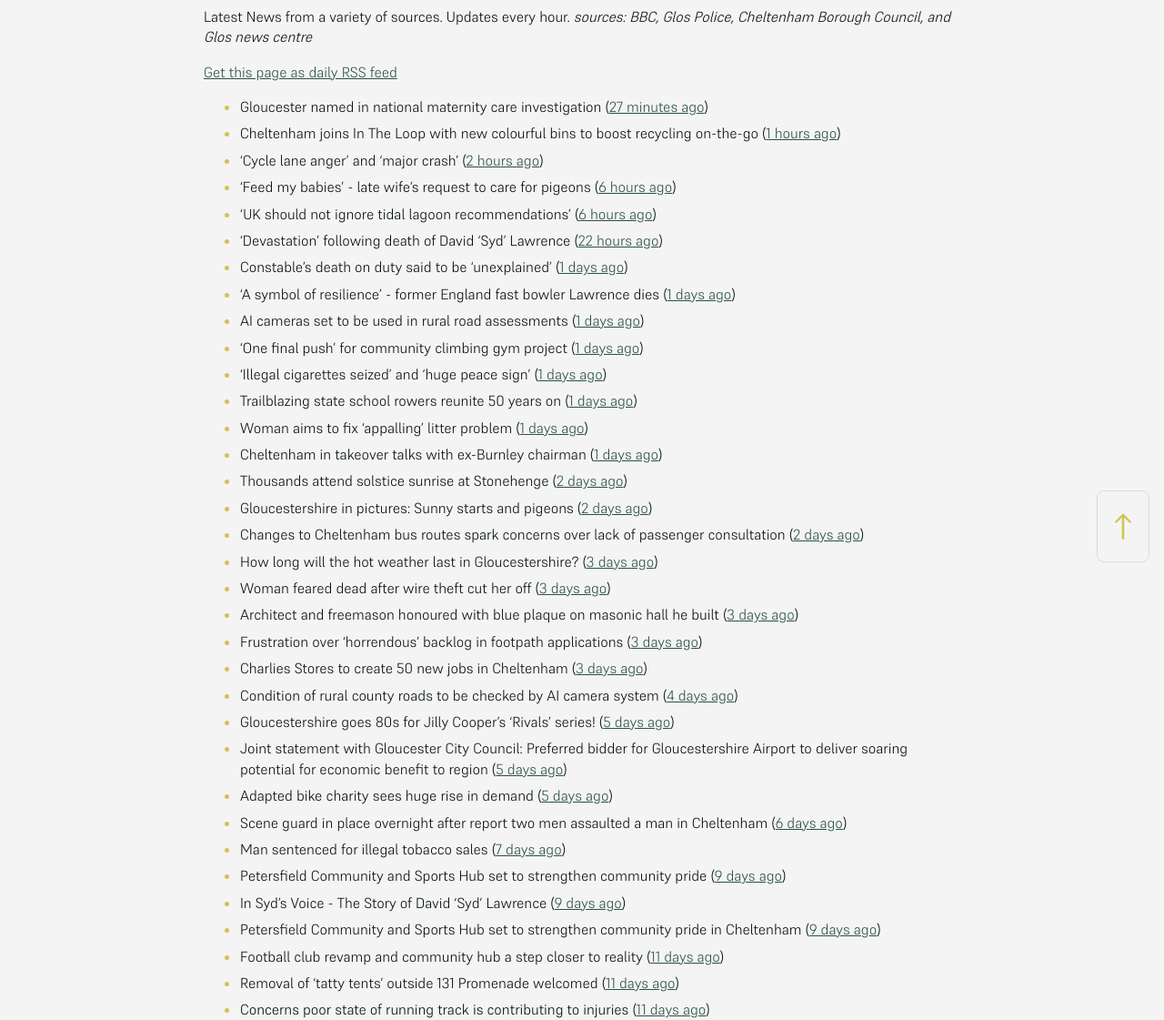
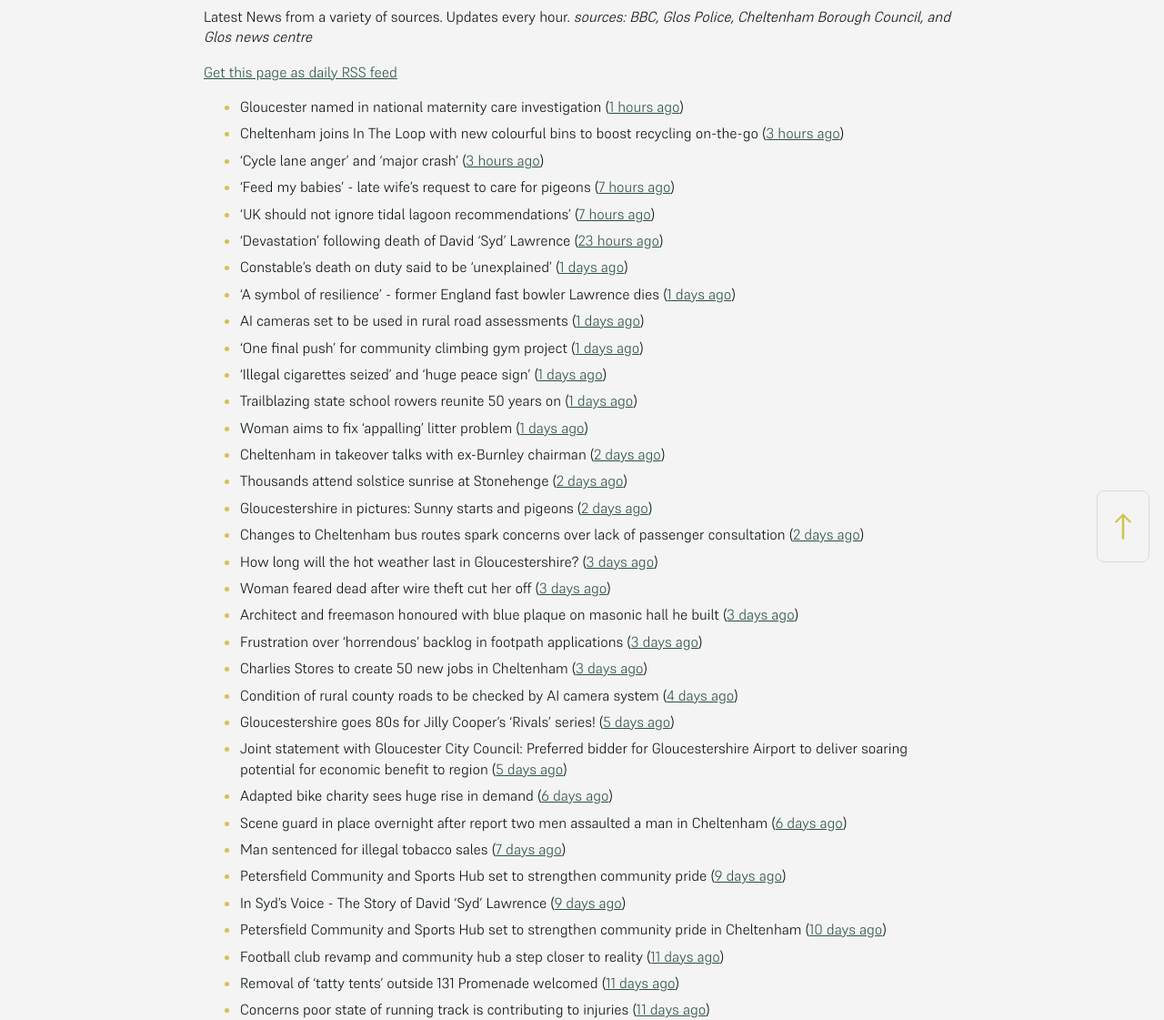
Before and after one commit to mat-0/cheltenham-open-data, a Jekyll site: the page built from _pages/news.md, in a window 1280 px wide. Shown: the part 266-1387 px from the top of the page at 91% size. Built offline with Jekyll 4.4.1, drawn with Linux system fonts in a browser that asks for light colours.

Commit message:
Updated 2025-06-23 13:09:21

```diff
--- a/_pages/news.md
+++ b/_pages/news.md
@@ -12,12 +12,12 @@ _sources: BBC, Glos Police, Cheltenham Borough Council, and Glos news centre_
 [Get this page as daily RSS feed](/daily.rss)
 
 <!-- news_marker starts -->
-- Gloucester named in national maternity care investigation ([27 minutes ago](https://www.bbc.com/news/articles/c994x95yygyo))
-- Cheltenham joins In The Loop with new colourful bins to boost recycling on-the-go ([1 hours ago](https://www.cheltenham.gov.uk/news/article/3022/cheltenham_joins_in_the_loop_with_new_colourful_bins_to_boost_recycling_on-the-go))
-- 'Cycle lane anger' and 'major crash' ([2 hours ago](https://www.bbc.com/news/articles/cy0w90d8dn6o))
-- 'Feed my babies' - late wife's request to care for pigeons ([6 hours ago](https://www.bbc.com/news/videos/cn5kz4470rqo))
-- 'UK should not ignore tidal lagoon recommendations' ([6 hours ago](https://www.bbc.com/news/articles/cvgd5ey411mo))
-- 'Devastation' following death of David 'Syd' Lawrence ([22 hours ago](https://www.bbc.com/news/articles/cvg9r0j5g08o))
+- Gloucester named in national maternity care investigation ([1 hours ago](https://www.bbc.com/news/articles/c994x95yygyo))
+- Cheltenham joins In The Loop with new colourful bins to boost recycling on-the-go ([3 hours ago](https://www.cheltenham.gov.uk/news/article/3022/cheltenham_joins_in_the_loop_with_new_colourful_bins_to_boost_recycling_on-the-go))
+- 'Cycle lane anger' and 'major crash' ([3 hours ago](https://www.bbc.com/news/articles/cy0w90d8dn6o))
+- 'Feed my babies' - late wife's request to care for pigeons ([7 hours ago](https://www.bbc.com/news/videos/cn5kz4470rqo))
+- 'UK should not ignore tidal lagoon recommendations' ([7 hours ago](https://www.bbc.com/news/articles/cvgd5ey411mo))
+- 'Devastation' following death of David 'Syd' Lawrence ([23 hours ago](https://www.bbc.com/news/articles/cvg9r0j5g08o))
 - Constable's death on duty said to be 'unexplained' ([1 days ago](https://www.bbc.com/news/articles/c39z0d12k88o))
 - 'A symbol of resilience' - former England fast bowler Lawrence dies ([1 days ago](https://www.bbc.com/sport/cricket/articles/c07d973k0zzo))
 - AI cameras set to be used in rural road assessments ([1 days ago](https://www.bbc.com/news/articles/c62g921l14jo))
@@ -25,7 +25,7 @@ _sources: BBC, Glos Police, Cheltenham Borough Council, and Glos news centre_
 - 'Illegal cigarettes seized' and 'huge peace sign' ([1 days ago](https://www.bbc.com/news/articles/cy9x4grl3zno))
 - Trailblazing state school rowers reunite 50 years on ([1 days ago](https://www.bbc.com/news/articles/ce9xgerg0n5o))
 - Woman aims to fix 'appalling' litter problem ([1 days ago](https://www.bbc.com/news/articles/cqjq05rv191o))
-- Cheltenham in takeover talks with ex-Burnley chairman ([1 days ago](https://www.bbc.com/sport/football/articles/ckg3v5135meo))
+- Cheltenham in takeover talks with ex-Burnley chairman ([2 days ago](https://www.bbc.com/sport/football/articles/ckg3v5135meo))
 - Thousands attend solstice sunrise at Stonehenge ([2 days ago](https://www.bbc.com/news/articles/cg75gp1y233o))
 - Gloucestershire in pictures: Sunny starts and pigeons ([2 days ago](https://www.bbc.com/news/articles/cwye9g90870o))
 - Changes to Cheltenham bus routes spark concerns over lack of passenger consultation ([2 days ago](https://gloucesternewscentre.co.uk/changes-to-cheltenham-bus-routes-spark-concerns-over-lack-of-passenger-consultation/))
@@ -37,12 +37,12 @@ _sources: BBC, Glos Police, Cheltenham Borough Council, and Glos news centre_
 - Condition of rural county roads to be checked by AI camera system ([4 days ago](https://gloucesternewscentre.co.uk/condition-of-rural-county-roads-to-be-checked-by-ai-camera-system/))
 - Gloucestershire goes 80s for Jilly Cooper’s ‘Rivals’ series! ([5 days ago](https://www.bbc.co.uk/sounds/play/p0ljxnh1))
 - Joint statement with Gloucester City Council: Preferred bidder for Gloucestershire Airport to deliver soaring potential for economic benefit to region ([5 days ago](https://www.cheltenham.gov.uk/news/article/3021/joint_statement_with_gloucester_city_council_preferred_bidder_for_gloucestershire_airport_to_deliver_soaring_potential_for_economic_benefit_to_region))
-- Adapted bike charity sees huge rise in demand ([5 days ago](https://www.bbc.co.uk/sounds/play/p0ljrsvr))
+- Adapted bike charity sees huge rise in demand ([6 days ago](https://www.bbc.co.uk/sounds/play/p0ljrsvr))
 - Scene guard in place overnight after report two men assaulted a man in Cheltenham ([6 days ago](https://gloucesternewscentre.co.uk/scene-guard-in-place-overnight-after-report-two-men-assaulted-a-man-in-cheltenham/))
 - Man sentenced for illegal tobacco sales ([7 days ago](https://gloucesternewscentre.co.uk/man-sentenced-for-illegal-tobacco-sales/))
 - Petersfield Community and Sports Hub set to strengthen community pride ([9 days ago](https://gloucesternewscentre.co.uk/petersfield-community-and-sports-hub-set-to-strengthen-community-pride/))
 - In Syd's Voice - The Story of David 'Syd' Lawrence ([9 days ago](https://www.bbc.co.uk/sounds/play/p0lj4vvq))
-- Petersfield Community and Sports Hub set to strengthen community pride in Cheltenham ([9 days ago](https://www.cheltenham.gov.uk/news/article/3020/petersfield_community_and_sports_hub_set_to_strengthen_community_pride_in_cheltenham))
+- Petersfield Community and Sports Hub set to strengthen community pride in Cheltenham ([10 days ago](https://www.cheltenham.gov.uk/news/article/3020/petersfield_community_and_sports_hub_set_to_strengthen_community_pride_in_cheltenham))
 - Football club revamp and community hub a step closer to reality ([11 days ago](https://gloucesternewscentre.co.uk/football-club-revamp-and-community-hub-a-step-closer-to-reality/))
 - Removal of ‘tatty tents’ outside 131 Promenade welcomed ([11 days ago](https://gloucesternewscentre.co.uk/removal-of-tatty-tents-outside-131-promenade-welcomed/))
 - Concerns poor state of running track is contributing to injuries ([11 days ago](https://gloucesternewscentre.co.uk/concerns-poor-state-of-running-track-is-contributing-to-injuries/))
```
Also changed, not shown: _data/flood.json (+4 -4 lines), _pages/fix-my-street.md (+2 -2 lines), index.md (+5 -5 lines).
